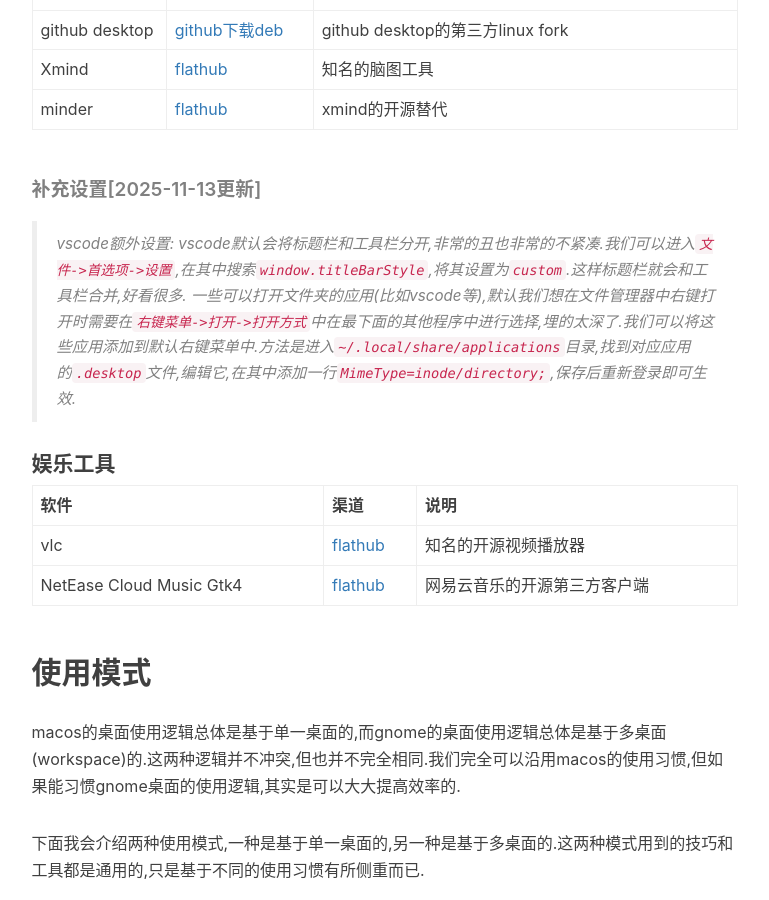
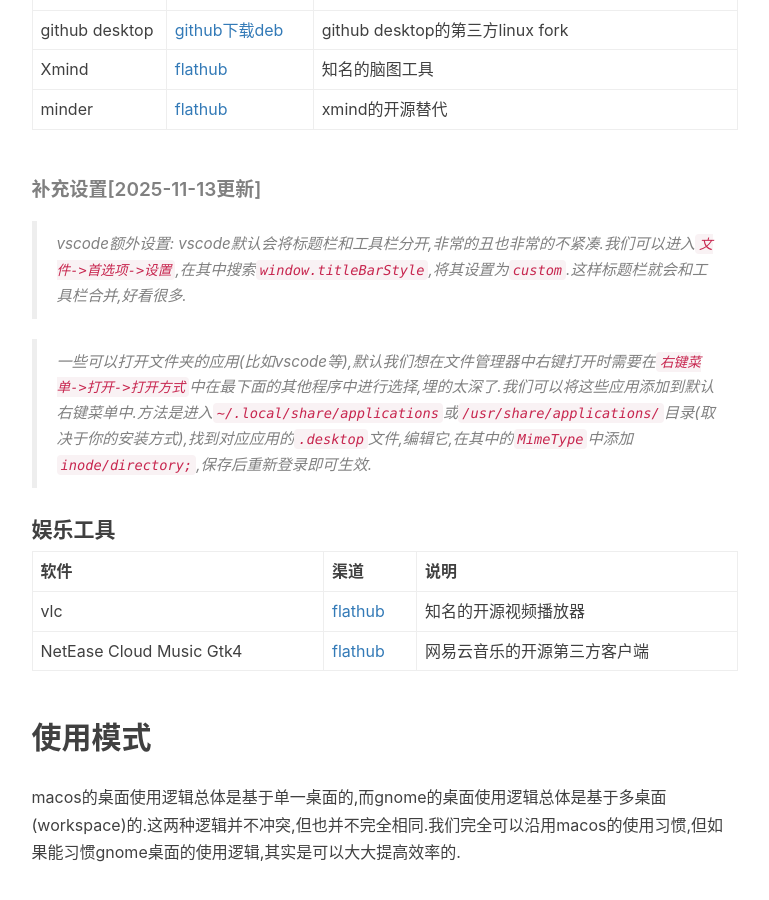
Before and after one commit to hsz1273327/hsz1273327.github.io, a Jekyll site: the page built from _posts/2024-12-04-属于macos用户的Ubuntu配置指南.md, in a window 1280 px wide and 900 px high, scrolled down 50545 px. Shown: the whole window, without its empty margins (136-905 px from the left). Built offline with Jekyll 4.4.1, drawn with Linux system fonts in a browser that asks for light colours; nearby versions of some CDN libraries; comment, search, counter and statistics services are not loaded.

Commit message:
Update 2024-12-04-属于macos用户的Ubuntu配置指南.md

```diff
--- a/_posts/2024-12-04-属于macos用户的Ubuntu配置指南.md
+++ b/_posts/2024-12-04-属于macos用户的Ubuntu配置指南.md
@@ -1772,7 +1772,8 @@
 ##### 补充设置[2025-11-13更新]
 
 > vscode额外设置: vscode默认会将标题栏和工具栏分开,非常的丑也非常的不紧凑.我们可以进入`文件->首选项->设置`,在其中搜索`window.titleBarStyle`,将其设置为`custom`.这样标题栏就会和工具栏合并,好看很多.
-> 一些可以打开文件夹的应用(比如vscode等),默认我们想在文件管理器中右键打开时需要在`右键菜单->打开->打开方式`中在最下面的其他程序中进行选择,埋的太深了.我们可以将这些应用添加到默认右键菜单中.方法是进入`~/.local/share/applications`目录,找到对应应用的`.desktop`文件,编辑它,在其中添加一行`MimeType=inode/directory;`,保存后重新登录即可生效.
+
+> 一些可以打开文件夹的应用(比如vscode等),默认我们想在文件管理器中右键打开时需要在`右键菜单->打开->打开方式`中在最下面的其他程序中进行选择,埋的太深了.我们可以将这些应用添加到默认右键菜单中.方法是进入`~/.local/share/applications`或`/usr/share/applications/`目录(取决于你的安装方式),找到对应应用的`.desktop`文件,编辑它,在其中的`MimeType`中添加`inode/directory;`,保存后重新登录即可生效.
 
 #### 娱乐工具
 
```
